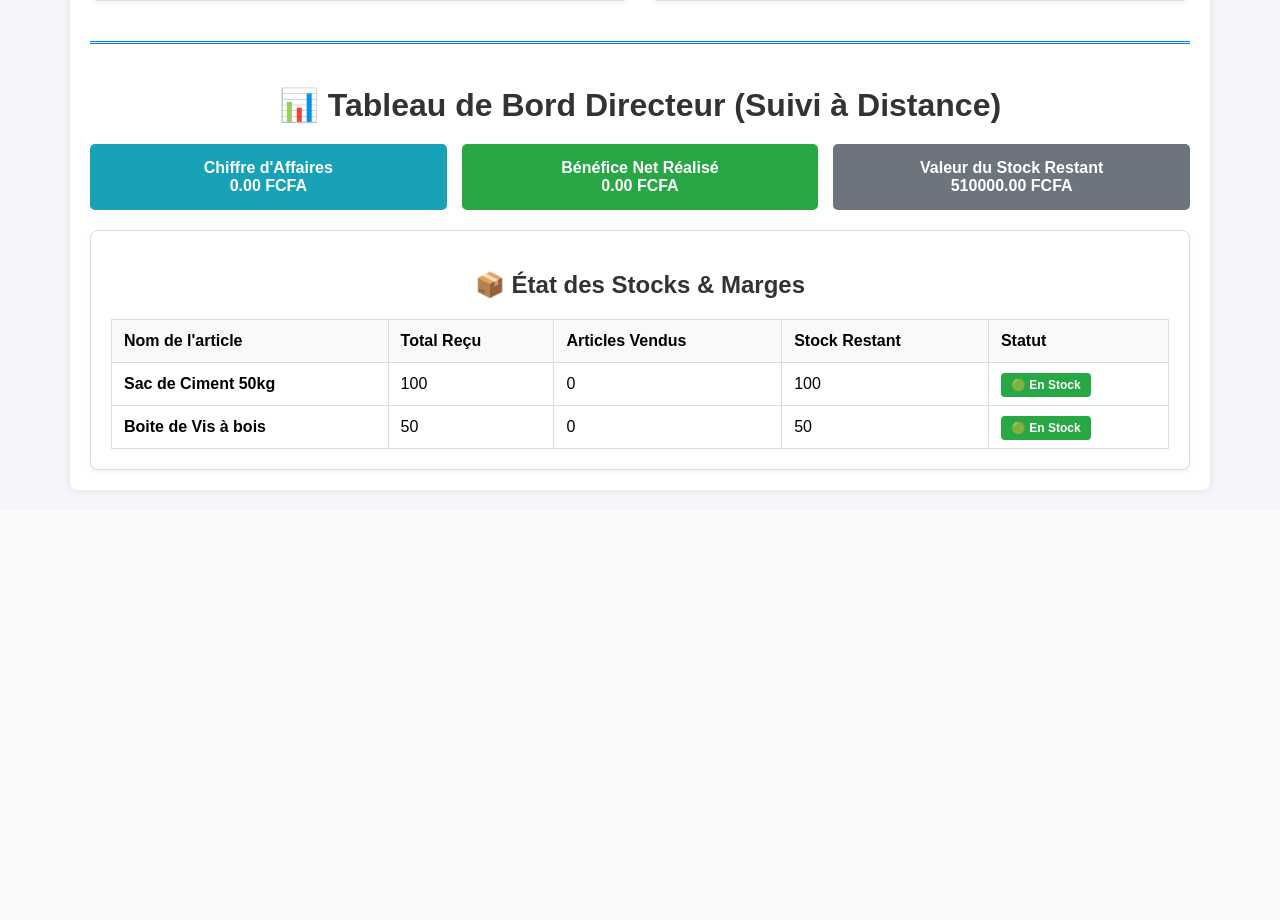
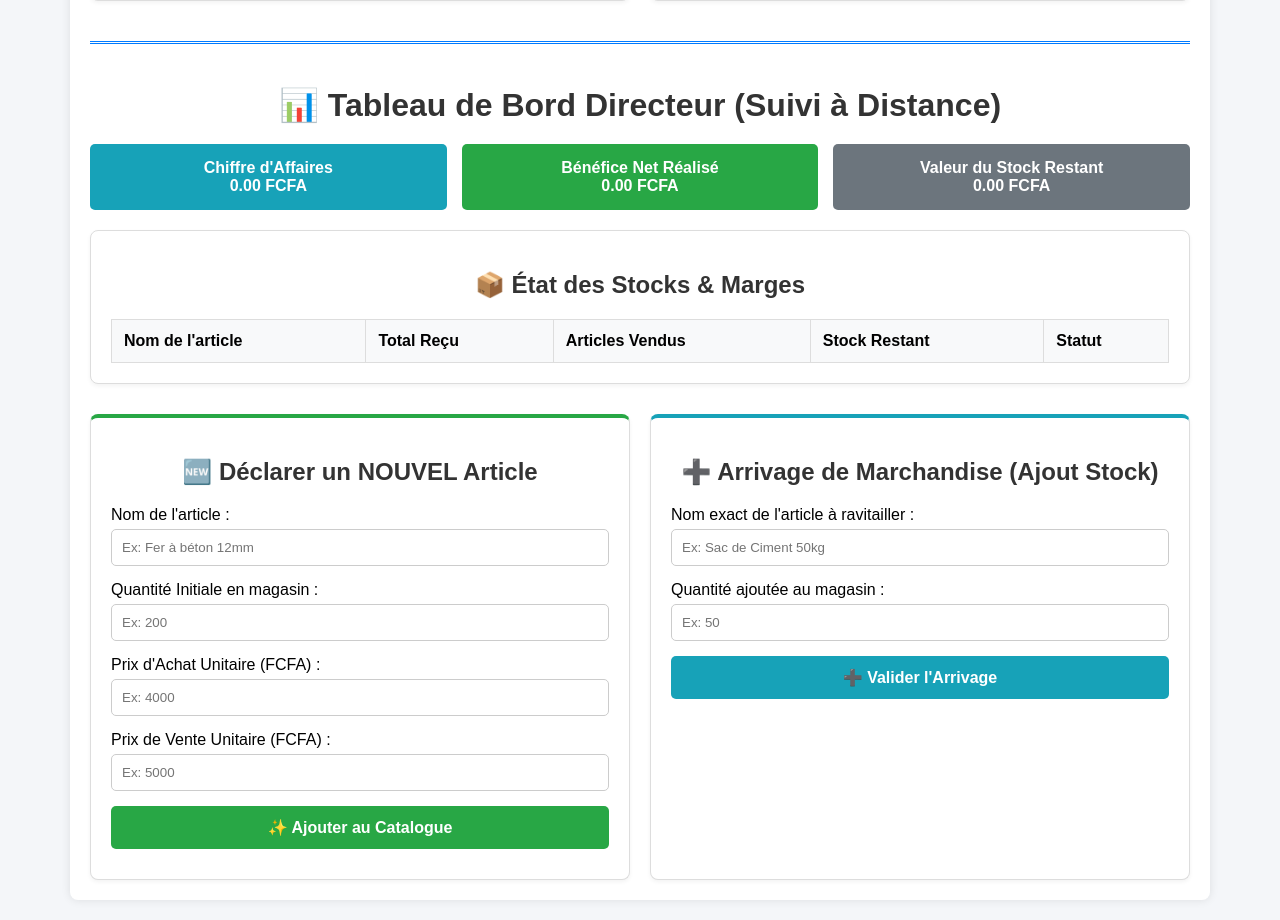
Before and after one commit to Affologistic/quincaillerie-distance, a Flask app: page / in a window 1280 px wide. Shown: the part 556-1476 px from the top of the page. Before the commit the page ends 1049 px from the top, so only its background shows below. Run offline with Flask 3, Linux system fonts and the light colour scheme; data comes from the database, SQL or seed files in the repository; lists and menus that the app fills with data are empty.

Commit message:
Update index.html

```diff
--- a/templates/index.html
+++ b/templates/index.html
@@ -14,12 +14,14 @@
         .btn:hover { background-color: #0056b3; }
         input { width: 100%; padding: 10px; margin: 5px 0 15px 0; border: 1px solid #ccc; border-radius: 5px; box-sizing: border-box; }
         pre { background: #333; color: #fff; padding: 15px; border-radius: 5px; overflow-x: auto; white-space: pre-wrap; font-family: monospace; }
+
         .section-patron { margin-top: 40px; border-top: 3px double #007bff; padding-top: 20px; }
         .stats-grid { display: grid; grid-template-columns: repeat(3, 1fr); gap: 15px; margin-bottom: 20px; }
         .stat-box { padding: 15px; border-radius: 5px; text-align: center; color: white; font-weight: bold; }
         .bg-ca { background-color: #17a2b8; }
         .bg-benef { background-color: #28a745; }
         .bg-stock { background-color: #6c757d; }
+
         table { width: 100%; border-collapse: collapse; margin-top: 15px; }
         th, td { border: 1px solid #ddd; padding: 12px; text-align: left; }
         th { background-color: #f8f9fa; font-weight: bold; }
@@ -32,28 +34,31 @@
 <body>
     <div class="container">
         <h1>🛠️ Espace de Vente - Quincaillerie</h1>
+
         <div class="grid">
+            <!-- Côté Gauche : Panier -->
             <div class="card">
                 <h2>🛒 Panier du Client</h2>
                 <form id="formVente" onsubmit="event.preventDefault(); ajouterAuPanier();">
                     <label><strong>Nom de l'article :</strong></label>
                     <input type="text" id="nomArticle" placeholder="Ex: Sac de Ciment 50kg" required>
+
                     <label><strong>Quantité :</strong></label>
                     <input type="number" id="qteArticle" min="1" value="1" required>
+
                     <button type="submit" class="btn" style="background-color: #6c757d;">➕ Ajouter au Panier</button>
                 </form>
+
                 <table class="panier-table">
                     <thead>
-                        <tr>
-                            <th>Article</th>
-                            <th>Quantité</th>
-                            <th>Action</th>
-                        </tr>
+                        <tr><th>Article</th><th>Quantité</th><th>Action</th></tr>
                     </thead>
                     <tbody id="corpsPanier"></tbody>
                 </table>
                 <button type="button" class="btn" style="background-color: #007bff;" onclick="encaisserPanier()">💰 Encaisser et Générer le Reçu</button>
             </div>
+
+            <!-- Côté Droit : Reçu final -->
             <div class="card">
                 <h2>🧾 Aperçu du Reçu Global</h2>
                 <div id="zoneTicket">
@@ -62,14 +67,18 @@
                 <button id="btnImprimer" class="btn" style="background-color: #28a745; display: none;" onclick="imprimerRecu()">🖨️ Lancer l'impression physique</button>
             </div>
         </div>
+
+        <!-- ================= ESPACE PATRON ================= -->
         <div class="section-patron">
             <h1>📊 Tableau de Bord Directeur (Suivi à Distance)</h1>
+
             <div class="stats-grid">
                 <div class="stat-box bg-ca"><div>Chiffre d'Affaires</div><div id="statCA">0.00 FCFA</div></div>
                 <div class="stat-box bg-benef"><div>Bénéfice Net Réalisé</div><div id="statBenef">0.00 FCFA</div></div>
                 <div class="stat-box bg-stock"><div>Valeur du Stock Restant</div><div id="statStock">0.00 FCFA</div></div>
             </div>
-            <div class="card">
+
+            <div class="card" style="margin-bottom: 30px;">
                 <h2>📦 État des Stocks & Marges</h2>
                 <table>
                     <thead>
@@ -84,13 +93,50 @@
                     <tbody id="tableauStocks"></tbody>
                 </table>
             </div>
+
+            <!-- CONFIGURATION TECHNIQUE DE LA BOUTIQUE -->
+            <div class="grid">
+                <!-- Formulaire 1 : Créer un tout nouvel article -->
+                <div class="card" style="border-top: 4px solid #28a745;">
+                    <h2>🆕 Déclarer un NOUVEL Article</h2>
+                    <form id="formNouvelArticle" onsubmit="event.preventDefault(); creerNouvelArticle();">
+                        <label>Nom de l'article :</label>
+                        <input type="text" id="newNom" placeholder="Ex: Fer à béton 12mm" required>
+
+                        <label>Quantité Initiale en magasin :</label>
+                        <input type="number" id="newQte" min="0" placeholder="Ex: 200" required>
+
+                        <label>Prix d'Achat Unitaire (FCFA) :</label>
+                        <input type="number" id="newPrixAchat" min="0" placeholder="Ex: 4000" required>
+
+                        <label>Prix de Vente Unitaire (FCFA) :</label>
+                        <input type="number" id="newPrixVente" min="0" placeholder="Ex: 5000" required>
+
+                        <button type="submit" class="btn" style="background-color: #28a745;">✨ Ajouter au Catalogue</button>
+                    </form>
+                </div>
+
+                <!-- Formulaire 2 : Ajouter du stock à un article existant -->
+                <div class="card" style="border-top: 4px solid #17a2b8;">
+                    <h2>➕ Arrivage de Marchandise (Ajout Stock)</h2>
+                    <form id="formAjoutStock" onsubmit="event.preventDefault(); approvisionnerStock();">
+                        <label>Nom exact de l'article à ravitailler :</label>
+                        <input type="text" id="approNom" placeholder="Ex: Sac de Ciment 50kg" required>
+
+                        <label>Quantité ajoutée au magasin :</label>
+                        <input type="number" id="approQte" min="1" placeholder="Ex: 50" required>
+
+                        <button type="submit" class="btn" style="background-color: #17a2b8;">➕ Valider l'Arrivage</button>
+                    </form>
+                </div>
+            </div>
         </div>
     </div>
+
     <script>
         let panierActuel = [];
         document.addEventListener("DOMContentLoaded", chargerDonnesPatron);
 
-        // Cette fonction demande les données à distance au serveur
         function chargerDonnesPatron() {
             fetch('/api/donnies_patron')
             .then(response => response.json())
@@ -130,30 +176,6 @@
             mettreAjourAffichagePanier();
         }
 
-        // Envoi sécurisé des données au serveur sans l'espace problématique
         function encaisserPanier() {
             if(panierActuel.length === 0) return alert("Le panier est vide !");
             fetch('/vendre_panier', {
-                method: 'POST',
-                headers: { 'Content-Type': 'application/json' },
-                body: JSON.stringify({ panier: panierActuel })
-            })
-            .then(response => response.json())
-            .then(data => {
-                if(data.erreur) {
-                    alert("❌ Erreur : " + data.erreur);
-                } else {
-                    document.getElementById('zoneTicket').innerHTML = "<pre>" + data.recu_impression + "</pre>";
-                    document.getElementById('btnImprimer').style.display = "block";
-                    panierActuel = [];
-                    mettreAjourAffichagePanier();
-                    chargerDonnesPatron();
-                }
-            })
-            .catch(err => alert("Erreur de connexion au serveur"));
-        }
-
-        function imprimerRecu() { window.print(); }
-    </script>
-</body>
-</html>
```
